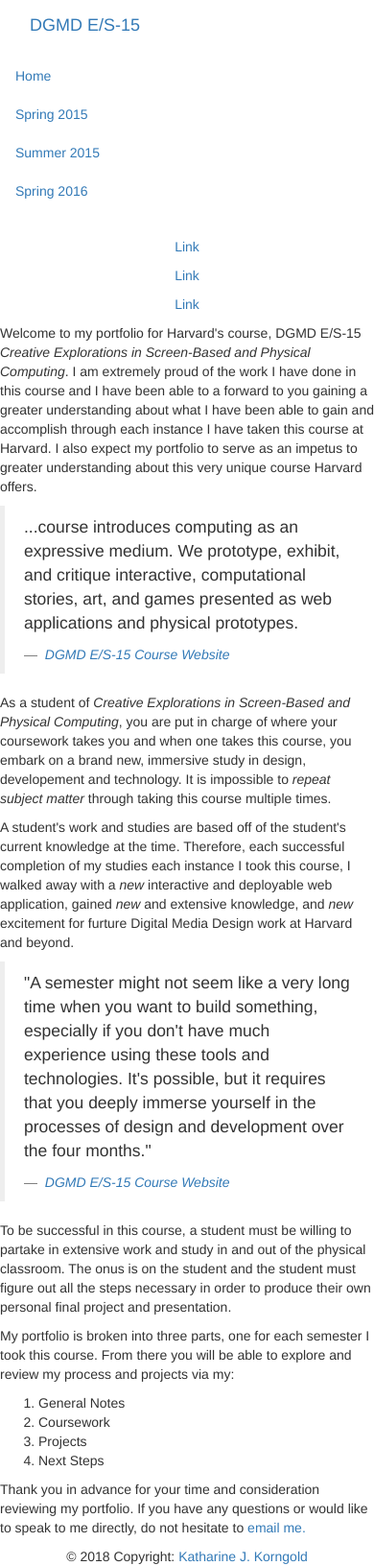
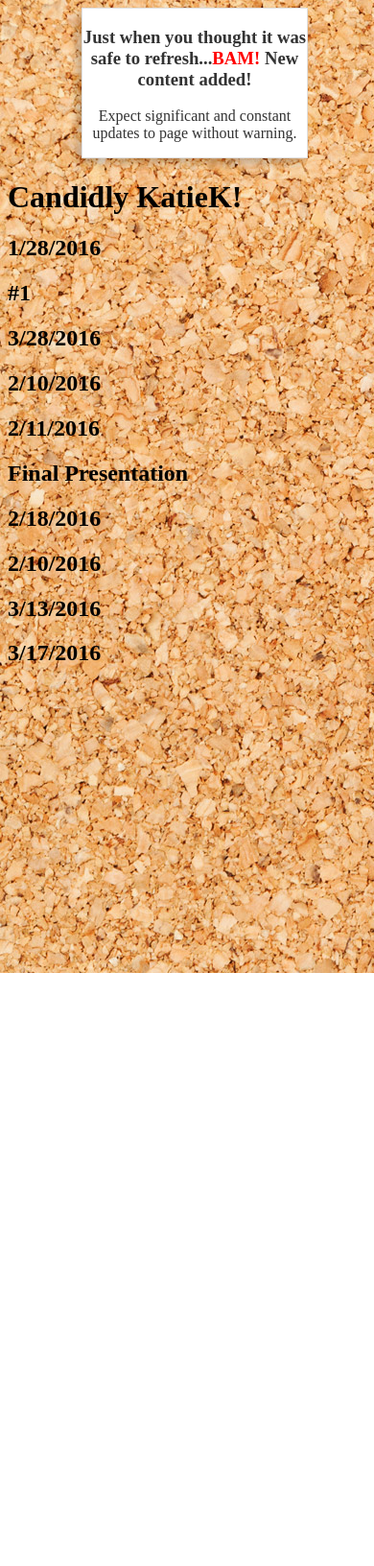
Before and after one commit to katiek/katiek.github.io, a plain HTML site: page index.html in a window 390 px wide. Shown: the top 1632 px of the page at 96% size. After the commit the page ends 1014 px from the top, so only its background shows below. Drawn offline with nearby package versions, Linux system fonts and the light colour scheme; a web font is replaced by a local one.

Commit message:
journal index back

```diff
--- a/index.html
+++ b/index.html
@@ -3,196 +3,267 @@
 
 <head>
     <meta charset="utf-8">
-    <meta http-equiv="X-UA-Compatible" content="IE=edge">
-    <meta name="viewport" content="width=device-width, initial-scale=1">
-    <title>DGMD E/S-15: Creative Explorations in Screen-Based and Physical Computing</title>
-    <meta name="description" content="Digital Media — Creative Explorations in Screen-Based and Physical Computing">
-    <link rel="stylesheet" href="css/normalize.css">
-    <!-- Latest compiled and minified CSS -->
-    <link rel="stylesheet" href="https://maxcdn.bootstrapcdn.com/bootstrap/3.3.7/css/bootstrap.min.css">
-    <!-- jQuery library -->
-    <script src="https://ajax.googleapis.com/ajax/libs/jquery/3.3.1/jquery.min.js"></script>
-    <!-- Latest compiled JavaScript -->
-    <script src="https://maxcdn.bootstrapcdn.com/bootstrap/3.3.7/js/bootstrap.min.js"></script>
-    <link rel="stylesheet" href="https://fonts.googleapis.com/css?family=Raleway">
-    <link rel="stylesheet" href="https://fonts.googleapis.com/css?family=Lato">
-    <link href="https://fonts.googleapis.com/css?family=Taviraj|Work+Sans" rel="stylesheet">
-    <link href="https://fonts.googleapis.com/css?family=Libre+Baskerville|Libre+Franklin" rel="stylesheet">
-    <link rel="stylesheet" type="text/css" href="css/main.css">
+    <title>Candidly KatieK</title>
+    <style type="text/css">
+    body {
+        background-image: url("cork-board.jpg");
+        width: 100%;
+    }
+
+    .banner {
+        /* font-family: 'Open Sans', sans-serif;
+        background: #A5A5A5;*/
+        /*    padding: 3px;
+*/
+        position: relative;
+        background: #fff;
+        border: 1px solid #e0e0e0;
+        color: #333;
+        text-align: center;
+        width: 60%;
+        margin: 0 auto;
+        /*  min-height: 2em;
+  min-width: 10em;*/
+        box-shadow: -0.3em 0.3em 0.5em rgba(0, 0, 0, 0.2);
+    }
+
+    .banner b {
+        color: red;
+    }
+
+    .polaroid {
+        height: 375px;
+        width: 300px;
+        background-color: #F3F3F6;
+        /*   background-color: #FbF9F3;*/
+        padding: 20px;
+        box-shadow: inset 0 0 20px #F0EAD6, 0 0 5px #000;
+        /*        box-shadow:0 0 5px #000;
+*/
+        border-radius: 1px;
+        display: inline-block;
+        margin: 5px;
+        position: fixed;
+        visibility: hidden;
+        left: 40%;
+    }
+
+    .polaroid .picture {
+        height: 300px;
+        width: 300px;
+        border-radius: 1px;
+        box-shadow: 2px 2px 20px #F0EAD6;
+        overflow: hidden;
+    }
+
+    .polaroid .picture img {
+        height: 100%;
+    }
+
+    .polaroid .picture div {
+        width: 100%;
+        height: 100%;
+        background-size: cover;
+    }
+
+    .post_it {
+        height: 300px;
+        width: 300px;
+        background-color: #FFFFA5;
+        box-shadow: 0 0 20px black;
+        visibility: hidden;
+        position: absolute;
+        left: 30%;
+        font-size: small;
+        border-radius: 1%;
+        overflow: scroll;
+    }
+
+    .post_it .thumbtack {
+        height: 17px;
+        width: 17px;
+        background-color: #BCC6CC;
+        border-radius: 50%;
+        box-shadow: 0 0 1px rgba(115, 115, 0, .9);
+        background: radial-gradient(#BCC6CC 25%, white 68%, #BCCbCC 70%);
+        position:
+    }
+
+    .post_it p {
+        /*  white-space: nowrap;
+*/
+        /* overflow: hidden;
+*/
+        /*     text-overflow: ellipsis;
+*/
+        /* width: 95%;
+*/
+        /*height: 95%;
+ */
+    }
+
+    h1 {
+        font-family: 'Walter Turncoat';
+    }
+
+    .visible {
+        visibility: visible;
+    }
+    </style>
+    <link rel="stylesheet" type="text/css" href="https://fonts.googleapis.com/css?family=Walter+Turncoat" />
 </head>
 
 <body>
-    <div class="container-fluid">
-        <nav class="navbar navbar-custom">
-            <div class="navbar-header">
-                <a class="navbar-brand" href="index.html">DGMD E/S-15</a>
-            </div>
-            <ul class="nav navbar-nav">
-                <li class="active"><a id="home" href="index.html">Home</a></li>
-                <li><a id="spring2015" href="spring2015.html">Spring 2015</a></li>
-                <li><a id="summer2015" href="summer2015.html">Summer 2015</a></li>
-                <li><a id="spring2016" href="spring2016.html">Spring 2016</a></li>
-            </ul>
-        </nav>
-    </div>
-    <div class="row content">
-        <div class="col-sm-2 sidenav text-center">
-            <p><a href="#">Link</a></p>
-            <p><a href="#">Link</a></p>
-            <p><a href="#">Link</a></p>
-        </div>
-        <div class="col-sm-8 text-left">
-            <div class="wrapper">
-                <section>
-                    <p>
-                        Welcome to my portfolio for Harvard's course, DGMD E/S-15 <i>Creative Explorations in Screen-Based and Physical Computing</i>. I am extremely proud of the work I have done in this course and I have been able to a forward to you gaining a greater understanding about what I have been able to gain and accomplish through each instance I have taken this course at Harvard. I also expect my portfolio to serve as an impetus to greater understanding about this very unique course Harvard offers.
-                    </p>
-                </section>
-                <blockquote>
-                    <p class="mb-0">
-                        ...course introduces computing as an expressive medium. We prototype, exhibit, and critique interactive, computational stories, art, and games presented as web applications and physical prototypes.
-                    </p>
-                    <footer class="blockquote-footer">
-                        <cite><a href="http://dgmd.github.io/about/">DGMD E/S-15 Course Website</a></cite>
-                    </footer>
-                </blockquote>
-                <section>
-                    <p>
-                        As a student of <i>Creative Explorations in Screen-Based and Physical Computing</i>, you are put in charge of where your coursework takes you and when one takes this course, you embark on a brand new, immersive study in design, developement and technology. It is impossible to <em>repeat subject matter</em> through taking this course multiple times.
-                    </p>
-                    <p>
-                        A student's work and studies are based off of the student's current knowledge at the time. Therefore, each successful completion of my studies each instance I took this course, I walked away with a <em>new</em> interactive and deployable web application, gained <em>new</em> and extensive knowledge, and <em>new</em> excitement for furture Digital Media Design work at Harvard and beyond.
-                    </p>
-                </section>
-                <blockquote>
-                    <p class="mb-0">
-                        "A semester might not seem like a very long time when you want to build something, especially if you don't have much experience using these tools and technologies. It's possible, but it requires that you deeply immerse yourself in the processes of design and development over the four months."</p>
-                    <footer class="blockquote-footer">
-                        <cite><a href="http://dgmd.github.io/about/">DGMD E/S-15 Course Website</a></cite>
-                    </footer>
-                </blockquote>
-                <section>
-                    <p>
-                        To be successful in this course, a student must be willing to partake in extensive work and study in and out of the physical classroom. The onus is on the student and the student must figure out all the steps necessary in order to produce their own personal final project and presentation.
-                    </p>
-                    <p>
-                        My portfolio is broken into three parts, one for each semester I took this course. From there you will be able to explore and review my process and projects via my:
-                    </p>
-                    <ol>
-                        <li>General Notes</li>
-                        <li>Coursework</li>
-                        <li>Projects</li>
-                        <li>Next Steps</li>
-                    </ol>
-                    <p>
-                        Thank you in advance for your time and consideration reviewing my portfolio. If you have any questions or would like to speak to me directly, do not hesitate to <a class="email" href="mailto:kkorngold@gmail.com">email me.</a>
-                    </p>
-                </section>
-                <footer>
-                    <!-- Copyright -->
-                    <div id="copyright" class="footer-copyright text-center py-3">© 2018 Copyright:
-                        <a href="https://katiek.github.io/">Katharine J. Korngold</a>
-                    </div>
-                    <!-- Copyright -->
-                </footer>
+    <div id="corkboard">
+        <div class="banner">
+            <div class="content">
+                <h3>Just when you thought it was safe to refresh...<b>BAM!</b> New content added!</h3>
+                <p class="description">Expect significant and constant updates to page without warning.</p>
             </div>
         </div>
+        <h1>Candidly KatieK!</h1>
+        <div class="corkboard_addition">
+            <h2 class="date">1/28/2016</h2>
+            <div class="post_it">
+                <div class="thumbtack"></div>
+                <p>GitHub ID: suzicurran Name: Suzi email suzicurran@gmail.com MIT but Investment Management/Endowments/ Where can they make the best room for growth Admin Asst for 4 of 16 money managers Alaska for two years, realized not for her and moved back to the east coast. Now classes at different schools while working
+                </p>
+            </div>
+            <div class="corkboard_addition">
+                <h2 class="date">#1</h2>
+                <div class="polaroid">
+                    <div class="picture">
+                        <img style='transform:translateX(-30px);' src="cork-board.jpg">
+                    </div>
+                </div>
+            </div>
+        </div>
+            <!-- img style= 'transform:translateX(-any numberpx);' to center the picture in addition I assume one could also transform on the Y axis as well -->
+            <!--             <h2 class="date">4/6/2016</h2>
+            <div class="polaroid_border">
+                <div class="thumbtack"></div>
+                <div class="polaroid_picture"></div>
+            </div>
+
+ -->
+            <div class="corkboard_addition">
+                <h2 class="date">3/28/2016</h2>
+                <div class="post_it">
+                    <div class="thumbtack"></div>
+                    <p>It's official I formatted my old harddrive!</p>
+                    <p>I do love that I think the triple threat aka Alec, Bakhtiar and Shaunalynn, can fix any and every potential computer snafoo I manage to get myself in. Best part of this format, Alec was not able to find anything on my old drive and I am totally fine with it. In fact, I think he felt worse than I did about losing my old drive.</p>
+                    <p>I must have known I did it and came to terms with it subconciously before allowing my subconcious feeling be confirmed in real time. In any event, Alec got Github Desktop back up and running on my laptop, we synced all files again and away we went to my journal layout and setup.</p>
+                    <p>Lesson from all of this, if it ain't broke don't try to fix it 5 hours before your flight to Rome.</p>
+                </div>
+            </div>
+            <div class="corkboard_addition">
+                <h2 class="date">2/10/2016</h2>
+                <div class="post_it">
+                    <div class="thumbtack"></div>
+                    <p>Stop thinking about the CODE for project!!!!!!!!!!!! Design the best UI, once done then you can drive yourself nuts about the code and potential issues. Write on post its "No Code" and put up around the house...
+                    </p>
+                </div>
+            </div>
+            <div class="corkboard_addition">
+                <h2 class="date">2/11/2016</h2>
+                <div class="post_it">
+                    <div class="thumbtack"></div>
+                    <p>Suzi Curran's Card http://codepen.io/katiek/pen/OMrxpo
+                    </p>
+                </div>
+            </div>
+            <div class="corkboard_addition">
+                <h2 class="date">Final Presentation</h2>
+                <div class="post_it">
+                    <div class="thumbtack"></div>
+                    <p><a href="http://katiek.github.io/Bass_Lady/">Bass Lady</a></p>
+                    <p><a href="http://katiek.github.io/Pixel_Ruler/">Pixel Ruler</a></p>
+                    <p><a href="http://katiek.github.io/SkinGraph/">Skin Graph</a></p>
+                    <p><a href="http://katiek.github.io/square_peeps/">Square Peeps?(totally need a better name)</a></p>
+                    <p><a href="https://github.com/katiek/Gittish">Gitti.sh</a></p>
+                </div>
+            </div>
+            <div class="corkboard_addition">
+                <h2 class="date">2/18/2016</h2>
+                <div class="post_it">
+                    <div class="thumbtack"></div>
+                    <p>Suzi Curran's updated card http://codepen.io/katiek/pen/OMrxpo Updated again http://codepen.io/katiek/pen/OMrxpo
+                    </p>
+                </div>
+            </div>
+            <div class="corkboard_addition">
+                <h2 class="date">2/10/2016</h2>
+                <div class="post_it">
+                    <div class="thumbtack"></div>
+                    <p>don't forget this is a work ing progress. Next up: 1. overflow 2. polaroid redering 3. div add on of div corkboard additions 4. how do I want the elements to be displayed - grid or random or a almost combo of grid and random 5.corkboard set layout-border 6. user navigation of poaroids and post-its Live display of additions thumbtack position absolute
+                    </p>
+                </div>
+            </div>
+            <div class="corkboard_addition">
+                <h2 class="date">3/13/2016</h2>
+                <div class="post_it">
+                    <div class="thumbtack"></div>
+                    <p> OWC 240ish GB arrived Friday, swapping out hardrives today. So aware flight leaves to Rome in like 6 hrs...After two hours of attempts to migrate old harddrive into new larger drive, went to OWC (would be nice if there was a glossary or some sort of dictionary to explain in lay terms what the heck is happening on the migration screen) I followed directions, obviously incorrectly and erased the old hard drive. As I needed to leave for the airport in 2 hours, I went ahead and reinstalled os per OWC instructions and then uploaded my last external Time Machine save in November 2015. At this point I had no idea I formatted my old hard drive.
+                    </p>
+                </div>
+            </div>
+            <div class="corkboard_addition">
+                <h2 class="date">3/17/2016</h2>
+                <div class="post_it">
+                    <div class="thumbtack"></div>
+                    <p>In Rome. At dinner at Palazzo Dama, my laptop is my date as Morgan and Antonio are at a very fancy gala tonight...So not as easy as I thought having to resetup my computer (btw I would love spellcheck in Sublime, I keep waiting for the red squiggle line to pop up under my words, totally spelt with phonetics or words I think should be in existence but others do not and there is some other proper way to say what I am trying to say-side note, I think spelt it a grain not a verb- I think should.) Had to redownload all programs since November, trying to get Github files back on the desktop. In any event, this is kinda a pain in the *ss.
+                    </p>
+                </div>
+            </div>
+
+
+      <!--   </div> -->
+        <script type="text/javascript">
+        var mydates = Array.from(document.querySelectorAll("h2.date"));
+
+        mydates.forEach(function(date) {
+            var toggleAddition = function(eventData) {
+                var sibling = eventData.target.nextElementSibling;
+                sibling.classList.toggle('visible');
+            }
+            date.addEventListener('click', toggleAddition);
+
+        });
+        </script>
+
 </body>
 
 </html>
-<!-- Additional code from <head> -->
-<!-- Latest compiled and minified CSS -->
-<!--  <link rel="stylesheet" href="https://maxcdn.bootstrapcdn.com/bootstrap/4.0.0/css/bootstrap.min.css" integrity="sha384-Gn5384xqQ1aoWXA+058RXPxPg6fy4IWvTNh0E263XmFcJlSAwiGgFAW/dAiS6JXm" crossorigin="anonymous"> -->
-<!--     <link rel="stylesheet" href="https://stackpath.bootstrapcdn.com/bootstrap/4.1.1/css/bootstrap.min.css">
- -->
-<!--     <link rel="stylesheet" href="https://maxcdn.bootstrapcdn.com/bootstrap/3.3.7/css/bootstrap.min.css" integrity="sha384-BVYiiSIFeK1dGmJRAkycuHAHRg32OmUcww7on3RYdg4Va+PmSTsz/K68vbdEjh4u" crossorigin="anonymous">
- -->
-<!-- Optional theme -->
-<!--     <link rel="stylesheet" href="https://maxcdn.bootstrapcdn.com/bootstrap/3.3.7/css/bootstrap-theme.min.css" integrity="sha384-rHyoN1iRsVXV4nD0JutlnGaslCJuC7uwjduW9SVrLvRYooPp2bWYgmgJQIXwl/Sp" crossorigin="anonymous">
- -->
-<!--  JQuery -->
-<!--     <script src="https://code.jquery.com/jquery-2.2.4.min.js" integrity="sha256-BbhdlvQf/xTY9gja0Dq3HiwQF8LaCRTXxZKRutelT44=" crossorigin="anonymous"></script>
- -->
-<!-- Latest compiled and minified JavaScript -->
-<!--     <script type="text/javascript" src="https://stackpath.bootstrapcdn.com/bootstrap/4.1.1/js/bootstrap.min.js"></script>
- -->
-<!--     <script src="https://maxcdn.bootstrapcdn.com/bootstrap/3.3.7/js/bootstrap.min.js" integrity="sha384-Tc5IQib027qvyjSMfHjOMaLkfuWVxZxUPnCJA7l2mCWNIpG9mGCD8wGNIcPD7Txa" crossorigin="anonymous"></script>
- -->
-<!--  Unused code from body -->
-<!-- <div class="collapse navbar-collapse" id="myNavbar"> -->
-<!--  <button type="button" class="navbar-toggle" data-toggle="collapse" data-target="#myNavbar">
-        <span class="icon-bar"></span>
-        <span class="icon-bar"></span>
-        <span class="icon-bar"></span>
-      </button> -->
-<!-- <ul class="nav nav-pills">
-                <li class="active"><a data-toggle="pill" href="index.html">Home</a></li>
-                <li><a data-toggle="pill" href="Spring2015/index.html">Spring 2015</a></li>
-                <li><a data-toggle="pill" href="Summer2015/index.html">Summer 2015</a></li>
-                <li><a data-toggle="pill" href="Spring2016/index.html">Spring 2016</a></li>
-            </ul> -->
-<!-- <div class="tab-content">
-    <div id="home" class="tab-pane fade in active"><
-      <div class="col-sm-8 text-left">
-            <div class="wrapper">
-                <section>
-                    <p>
-                        Welcome to my portfolio for Harvard's course, DGMD E/S-15 <i>Creative Explorations in Screen-Based and Physical Computing</i>. I look forward to you learning more about the work I have done each instance I took this course at Harvard. I also expect my portfolio to be the impetus for greater understanding about this very unique course Harvard offers.
-                    </p>
-                    <blockquote class="blockquote text-center">
-                        <p class="mb-0">...course introduces computing as an expressive medium. We prototype, exhibit, and critique interactive, computational stories, art, and games presented as web applications and physical prototypes.</p>
-                        <footer class="blockquote-footer">DGMD E/S-15 Course Website,
-                            <cite title="Source Title">http://dgmd.github.io/about/</cite>
-                        </footer>
-                    </blockquote>
-                    <p>
-                        As a student of <i>Creative Explorations in Screen-Based and Physical Computing</i>, you are put in charge of where your coursework takes you and when one takes this course, you embark on a brand new, immersive study in design, developement and technology. It is impossible to <em>repeat subject matter</em> through taking this course multiple times.
-                    </p>
-                    <p>
-                        A student's work and studies are based off of the student's current knowledge at the time. Therefore, each successful completion of my studies each instance I took this course, I walked away with a <em>new</em> interactive and deployable web application, gained <em>new</em> and extensive knowledge, and <em>new</em> excitement for furture Digital Media Design work at Harvard and beyond.
-                    </p>
-                </section>
-                <section>
-                    <blockquote class="blockquote text-center">
-                        <p class="mb-0">A semester might not seem like a very long time when you want to build something, especially if you don't have much experience using these tools and technologies. It's possible, but it requires that you deeply immerse yourself in the processes of design and development over the four months. </p>
-                        <footer class="blockquote-footer">DGMD E/S-15 Course Website,
-                            <cite title="Source Title">http://dgmd.github.io/about/</cite>
-                        </footer>
-                    </blockquote>
-                </section>
-                <section>
-                    <p>
-                        To be successful in this course, a student must be willing to partake in extensive work and study in and out of the physical classroom. The onus is on the student and the student must figure out all the steps necessary in order to produce their own personal final project and presentation.
-                    </p>
-                    <p>
-                        My portfolio is broken into three parts, one for each semester I took this course. From there you will be able to explore and review my process and projects via my:
-                    </p>
-                    <ol>
-                        <li>General Notes</li>
-                        <li>Design Thinking</li>
-                        <li>Small-Scale Designs</li>
-                        <li>Final Projects &amp; Reflections</li>
-                        <li>Next Steps</li>
-                    </ol>
-                </section>
-            </div>
+<!-- 4/6/2016 code before we changed it <div id="corkboard">
+        <h1>Candidly KatieK!</h1>
+        <div class="entry">
+            <h2 id="entry_date">1/28/2016</h2>
+            <!           <p class="post_it" id="entry" style='top: 45px'>
+
+            <p>GitHub ID: suzicurran Name: Suzi email suzicurran@gmail.com MIT but Investment Management/Endowments/ Where can they make the best room for growth Admin Asst for 4 of 16 money managers Alaska for two years, realized not for her and moved back to the east coast. Now classes at different schools while working
+            </p>
         </div>
+ //        var myh2s = Array.from(document.querySelectorAll("h2"));
 
-    <div id="spring2015" class="tab-pane fade">
-      <h3>Spring 2015</h3>
-      <p>Ut enim ad minim veniam, quis nostrud exercitation ullamco laboris nisi ut aliquip ex ea commodo consequat.</p>
-    </div>
-    <div id="summer2015" class="tab-pane fade">
-      <h3>Summer 2015</h3>
-      <p>Sed ut perspiciatis unde omnis iste natus error sit voluptatem accusantium doloremque laudantium, totam rem aperiam.</p>
-    </div>
-    <div id="spring2016" class="tab-pane fade">
-      <h3>Spring 2016</h3>
-      <p>Eaque ipsa quae ab illo inventore veritatis et quasi architecto beatae vitae dicta sunt explicabo.</p>
-    </div>
-  </div> -->
-<!--   unused script code
- -->
-<!-- <script src="https://code.jquery.com/jquery-3.2.1.slim.min.js" integrity="sha384-KJ3o2DKtIkvYIK3UENzmM7KCkRr/rE9/Qpg6aAZGJwFDMVNA/GpGFF93hXpG5KkN" crossorigin="anonymous"></script>
-                <script src="https://cdnjs.cloudflare.com/ajax/libs/popper.js/1.12.9/umd/popper.min.js" integrity="sha384-ApNbgh9B+Y1QKtv3Rn7W3mgPxhU9K/ScQsAP7hUibX39j7fakFPskvXusvfa0b4Q" crossorigin="anonymous"></script>
-                <script src="https://maxcdn.bootstrapcdn.com/bootstrap/4.0.0/js/bootstrap.min.js" integrity="sha384-JZR6Spejh4U02d8jOt6vLEHfe/JQGiRRSQQxSfFWpi1MquVdAyjUar5+76PVCmYl" crossorigin="anonymous"></script> -->
+ //        myh2s.forEach(function(entry_date) {
+ //            var showEntry = function(eventData) {
+ //                var sibling = eventData.target.nextElementSibling;
+ //                sibling.classList.toggle('visible');
+ //                // sibling.style.visibility = 'visible';
+ //            }
+ //            entry_date.addEventListener('mousedown', showEntry);
+
+ //            var hideEntry = function(eventData) {
+ //                    var sibling = eventData.target.nextElementSibling;
+ //                    sibling.style.visibility = 'hidden';
+ //                }
+ //                // entry_date.addEventListener('mouseup', hideEntry);
+
+ //            // var displayEntry = function(eventData) {
+ //            //  eventData.target.style.visibility = 'visible';
+ //            // }
+ //            // entry_date.addEventListener('click', displayEntry);
+ //        });
+
+ //        // var entry_date = document.getElementById('entry_date');
+ //        </script>
```
Also changed, not shown: Corkboard_Journal/index.html (deleted, +0 -269 lines).
